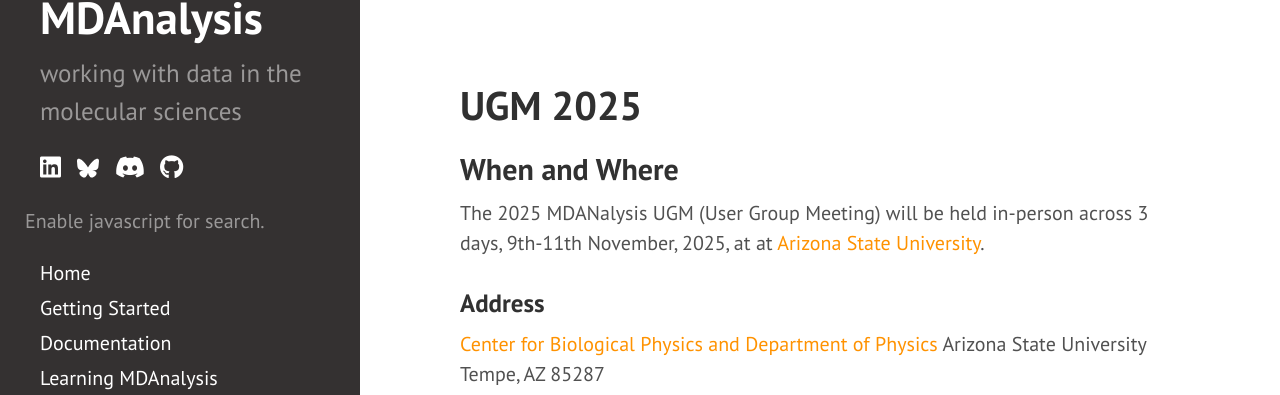
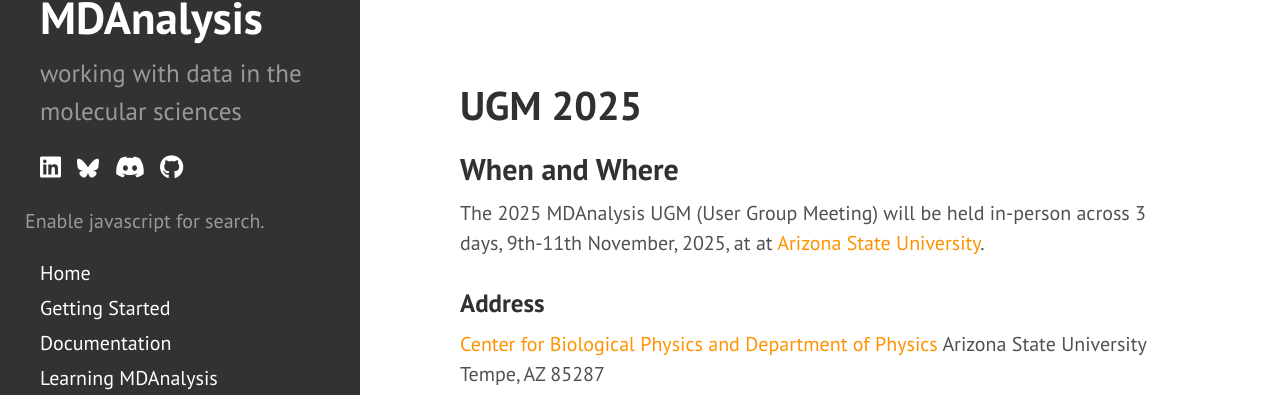
Before and after one commit to MDAnalysis/MDAnalysis.github.io, a Jekyll site: the page built from pages/ugm2025.md, in a window 1280 px wide and 900 px high. Shown: the top 395 px of the window. Built offline with Jekyll 4.4.1, drawn with Linux system fonts in a browser that asks for light colours; comment, search, counter and statistics services are not loaded.

Commit message:
Fix typo

```diff
--- a/pages/ugm2025.md
+++ b/pages/ugm2025.md
@@ -6,7 +6,7 @@ order: 5
 
 ## When and Where
 
-The 2025 MDANalysis UGM (User Group Meeting) will be held in-person across 3 days, 9th-11th November, 2025, at at [Arizona State University](https://www.asu.edu/).
+The 2025 MDAnalysis UGM (User Group Meeting) will be held in-person across 3 days, 9th-11th November, 2025, at at [Arizona State University](https://www.asu.edu/).
 
 ### Address
 [Center for Biological Physics and Department of Physics](https://cbp.asu.edu/)
```
